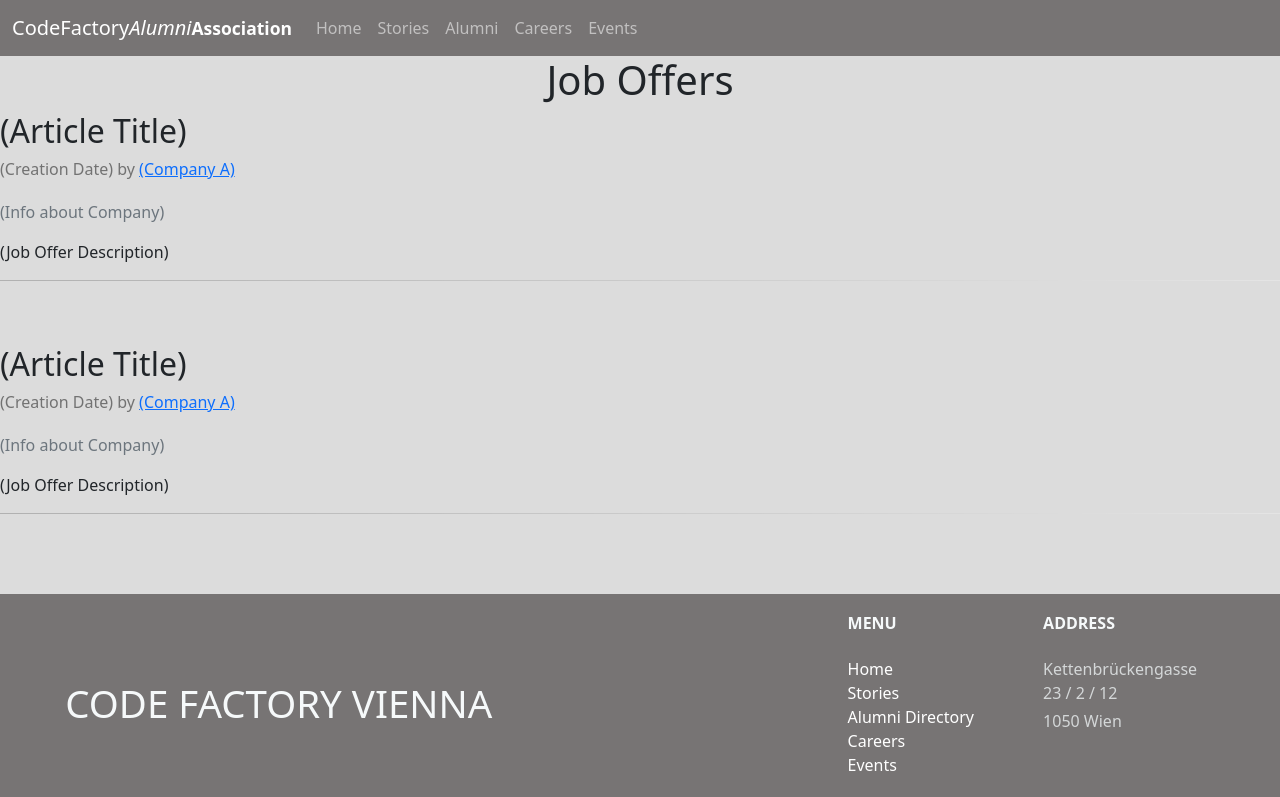
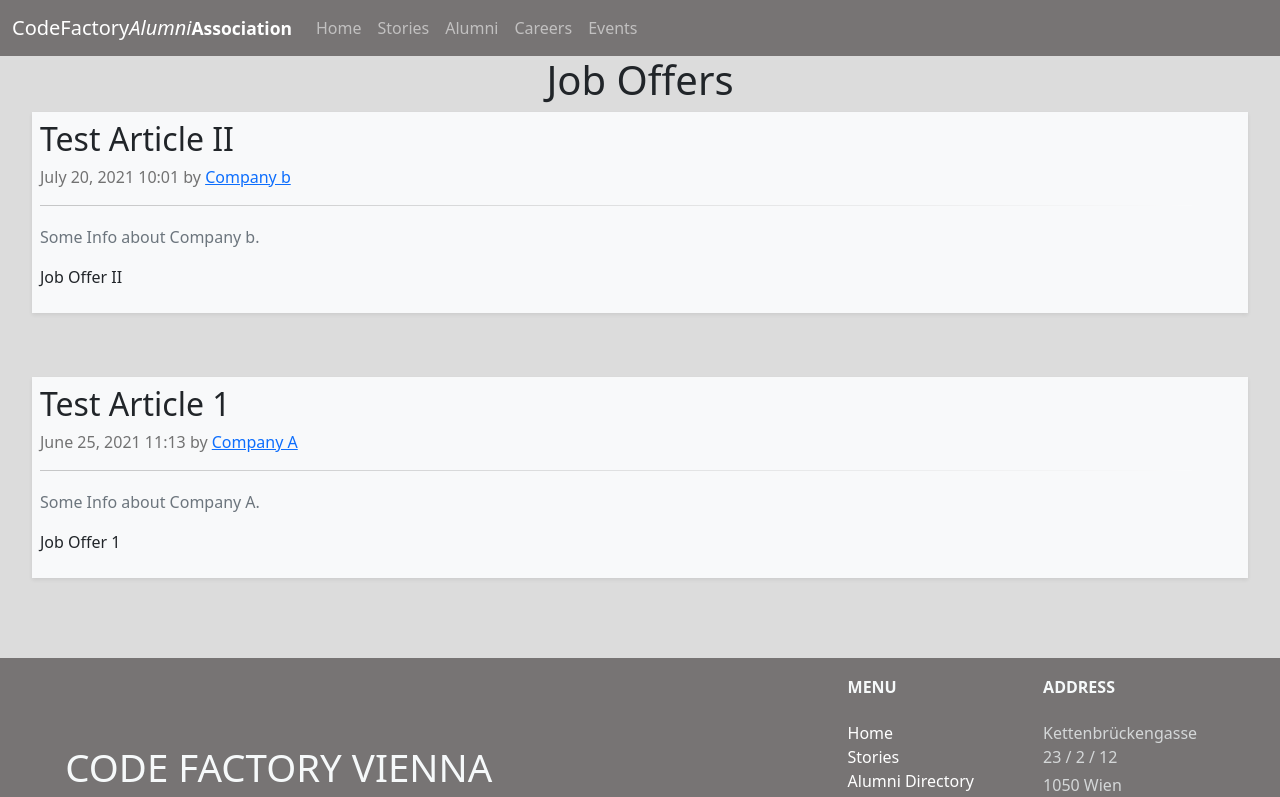
Before and after one commit to AaronWeber90/AlumniProject, an Angular app in the folder cf-alumni/: page /careers in a window 1280 px wide. Shown: the top 797 px of the page. Built offline with nearby package versions, Linux system fonts and the light colour scheme.

Commit message:
cards learn more, article styling update

```diff
--- a/cf-alumni/src/app/alumni-dir/alumni-dir.component.css
+++ b/cf-alumni/src/app/alumni-dir/alumni-dir.component.css
@@ -5,4 +5,8 @@
   background: #fff no-repeat center !important;
   background-size: cover !important;
 }
+
+button:hover {
+  background-color: darkgoldenrod;
+}
 /*# sourceMappingURL=alumni-dir.component.css.map */
--- a/cf-alumni/src/app/alumni-dir/alumni-dir.component.html
+++ b/cf-alumni/src/app/alumni-dir/alumni-dir.component.html
@@ -1,16 +1,20 @@
-<h1 class="text-center">Alumni Directories</h1>
+<h1 class="text-center">Alumni Directory</h1>
 
 <div class="row row-cols-1 row-cols-md-2 row-cols-lg-3 g-4 mx-1 mx-lg-4 mb-4 d-flex justify-content-center">
   <!-- class="container-fluid col-lg-3 col-md-6 col-sm-12 border-0  rounded-0 shadow-sm" -->
   <div *ngFor="let student of students_list; index as student_id" class="col col-md-6 col-lg-4">
-    <div class="card h-100">
+    <div class="card h-100 border-0 rounded-0 shadow-sm">
       <img src="/assets/img/{{student.image}}" class="my-2 mx-auto thumb-post" alt="{{student.name}}">
 
       <div class="mt-0 pt-0 card-body">
         <h5 class="card-title text-center">{{student.name}}</h5>
-        <p class="card-text">{{student.text}}</p>
+        <p class="card-text">
+          {{description[student_id]}}
+        </p>
         <p class="card-text text-center"><strong>Course:</strong> {{student.course}}</p>
-
+        <div class="text-center">
+          <button type="submit" class="btn btn-dark btn-outline-dark text-light" (click)="ShowStudentText(student_id)">Learn more</button>
+        </div>
       </div>
       <div class="card-footer text-center">
         <p class="card-text">Graduated in {{GetGraduationYear(student_id)}}</p>
--- a/cf-alumni/src/app/alumni-dir/alumni-dir.component.scss
+++ b/cf-alumni/src/app/alumni-dir/alumni-dir.component.scss
@@ -4,4 +4,8 @@
     border-radius: 50% !important;
     background: #fff no-repeat center !important;
     background-size: cover !important;
-  }
+}
+
+button:hover {
+  background-color: darkgoldenrod;
+}
--- a/cf-alumni/src/app/alumni-dir/alumni-dir.component.ts
+++ b/cf-alumni/src/app/alumni-dir/alumni-dir.component.ts
@@ -9,7 +9,8 @@ import { SortDesc, GetFirstElem } from '../usefulfunctions';
 })
 export class AlumniDirComponent implements OnInit {
   students_list: any = StudentstData;
-  first_element: any = GetFirstElem(this.students_list, true);
+  first_elem: any = GetFirstElem(this.students_list);
+  description: string[] = [];
   constructor() { }
 
   GetGraduationYear(student_id: number): number {
@@ -17,6 +18,11 @@ export class AlumniDirComponent implements OnInit {
     return date.getFullYear();
   }
 
+  ShowStudentText(student_id: number): void {
+    // alert("I am working " + student_id);
+    this.description[student_id] = this.students_list[student_id].text;
+  }
+
   ngOnInit(): void { }
 
 }
--- a/cf-alumni/src/app/careers/careers.component.css
+++ b/cf-alumni/src/app/careers/careers.component.css
@@ -3,6 +3,9 @@
  */
 .blog-post {
   margin-bottom: 6rem;
+  width: 90%;
+  margin-left: auto;
+  margin-right: auto;
 }
 
 .blog-post-title {
@@ -10,13 +13,14 @@
 }
 
 .blog-post-meta {
-  margin-bottom: 1rem;
   color: #727272;
 }
 
 .style-one {
   border: 0;
   height: 1px;
+  width: 90vw;
+  margin-bottom: 1rem;
   background: #333;
   background-image: -webkit-gradient(linear, left top, right top, from(#fff), color-stop(#333), to(#fff));
   background-image: linear-gradient(to right, #fff, #333, #fff);
@@ -25,16 +29,15 @@
 @media screen and (min-width: 768px) {
   .blog-post {
     margin-bottom: 4rem;
+    width: 95%;
   }
   .blog-post-title {
     margin-bottom: 0.4rem;
   }
-  .blog-post-meta {
-    margin-bottom: 1.2rem;
-  }
   .style-one {
     border: 0;
     height: 1px;
+    margin-bottom: 1.2rem;
     background: #333;
     background-image: -webkit-gradient(linear, right top, left top, from(#fff), to(#333));
     background-image: linear-gradient(to left, #fff, #333);
--- a/cf-alumni/src/app/careers/careers.component.html
+++ b/cf-alumni/src/app/careers/careers.component.html
@@ -6,21 +6,21 @@
 </ul> -->
 
 <h1 class="text-center">Job Offers</h1>
-<article class="blog-post"> <!-- loop through blogpost data -->
+<article class="blog-post bg-light p-2 border-0 rounded-0 shadow-sm" *ngFor="let career of career_list; index as career_id" > <!-- loop through blogpost data -->
+    <h2 class="blog-post-title text-center text-md-start">{{career.name}}</h2>
+    <p class="blog-post-meta">{{career.date}} by <a routerLink="{{career.company_name}}">{{career.company_name}}</a></p>
+    <hr class="style-one">
+    <p class="text-muted">{{career.company_info}}</p>
+    <p>{{career.text}}</p>
+
+</article>
+
+
+<!-- <article class="blog-post">
     <h2 class="blog-post-title text-center text-md-start">(Article Title)</h2>
     <p class="blog-post-meta">(Creation Date) by <a routerLink="company_a">(Company A)</a></p>
 
     <p class="text-muted">(Info about Company)</p>
     <p>(Job Offer Description)</p>
     <hr class="style-one">
-</article>
-
-
-<article class="blog-post"> <!-- loop through blogpost data -->
-    <h2 class="blog-post-title text-center text-md-start">(Article Title)</h2>
-    <p class="blog-post-meta">(Creation Date) by <a routerLink="company_a">(Company A)</a></p>
-
-    <p class="text-muted">(Info about Company)</p>
-    <p>(Job Offer Description)</p>
-    <hr class="style-one">
-</article>
+</article> -->
--- a/cf-alumni/src/app/careers/careers.component.scss
+++ b/cf-alumni/src/app/careers/careers.component.scss
@@ -3,6 +3,9 @@
  */
 .blog-post {
     margin-bottom: 6rem;
+    width: 90%;
+    margin-left: auto;
+    margin-right: auto;
 }
 
 .blog-post-title {
@@ -10,13 +13,14 @@
 }
 
 .blog-post-meta {
-    margin-bottom: 1rem;
     color: #727272;
 }
 
 .style-one {
     border: 0;
     height: 1px;
+    width: 90vw;
+    margin-bottom: 1rem;
     background: #333;
     background-image: linear-gradient(to right, #fff, #333, #fff);
 }
@@ -25,19 +29,17 @@
 @media screen and (min-width: 768px) {
     .blog-post {
         margin-bottom: 4rem;
+        width: 95%;
     }
 
     .blog-post-title {
         margin-bottom: 0.4rem;
     }
 
-    .blog-post-meta {
-        margin-bottom: 1.2rem;
-    }
-
     .style-one {
         border: 0;
         height: 1px;
+        margin-bottom: 1.2rem;
         background: #333;
         background-image: linear-gradient(to left, #fff, #333);
     }
--- a/cf-alumni/src/app/careers/careers.component.ts
+++ b/cf-alumni/src/app/careers/careers.component.ts
@@ -1,26 +1,21 @@
 import { Component, OnInit } from '@angular/core';
 import CareerData from 'src/assets/json/career.json';
-
-
+import { SortDesc, GetFirstElem } from '../usefulfunctions';
+import { AlumniDirComponent } from '../alumni-dir/alumni-dir.component';
 @Component({
   selector: 'app-careers',
   templateUrl: './careers.component.html',
   styleUrls: ['./careers.component.scss']
 })
 export class CareersComponent implements OnInit {
-  article_list: any = CareerData; // Array<Object> actually SHOULD work, but doesn't
+  career_list: any = CareerData;
+  first_elem: any = GetFirstElem(this.career_list, true);
   constructor() {
-    // let a = this.article_list[0].date;
-    console.log(this.article_list[0].date)
-    this.article_list.sort();
-    console.log(this.article_list[0].date);
-    // let d = new Date(this.article_list[0].date);
-    // console.log(this.article_list[0].date);
-    // console.log(d.getMonth(), d.toDateString(), d.getFullYear());
   }
 
   ngOnInit(): void {
-
+    // let test = new AlumniDirComponent()
+    // console.log(test.first_elem);
   }
 
 }
--- a/cf-alumni/src/app/usefulfunctions.ts
+++ b/cf-alumni/src/app/usefulfunctions.ts
@@ -8,8 +8,7 @@ export function GetFirstElem(list: any, is_sort?: boolean): Object {
   // console.log(is_sort);
   // if (!is_sort) is_sort = false;
   if (is_sort) {
-    // list.sort(SortDesc);
-    console.log("I am here");
+    list.sort(SortDesc);
   }
   return list[0];
 }
```
Also changed, not shown: 2 other files (tests, documents, lock files or other folders).
